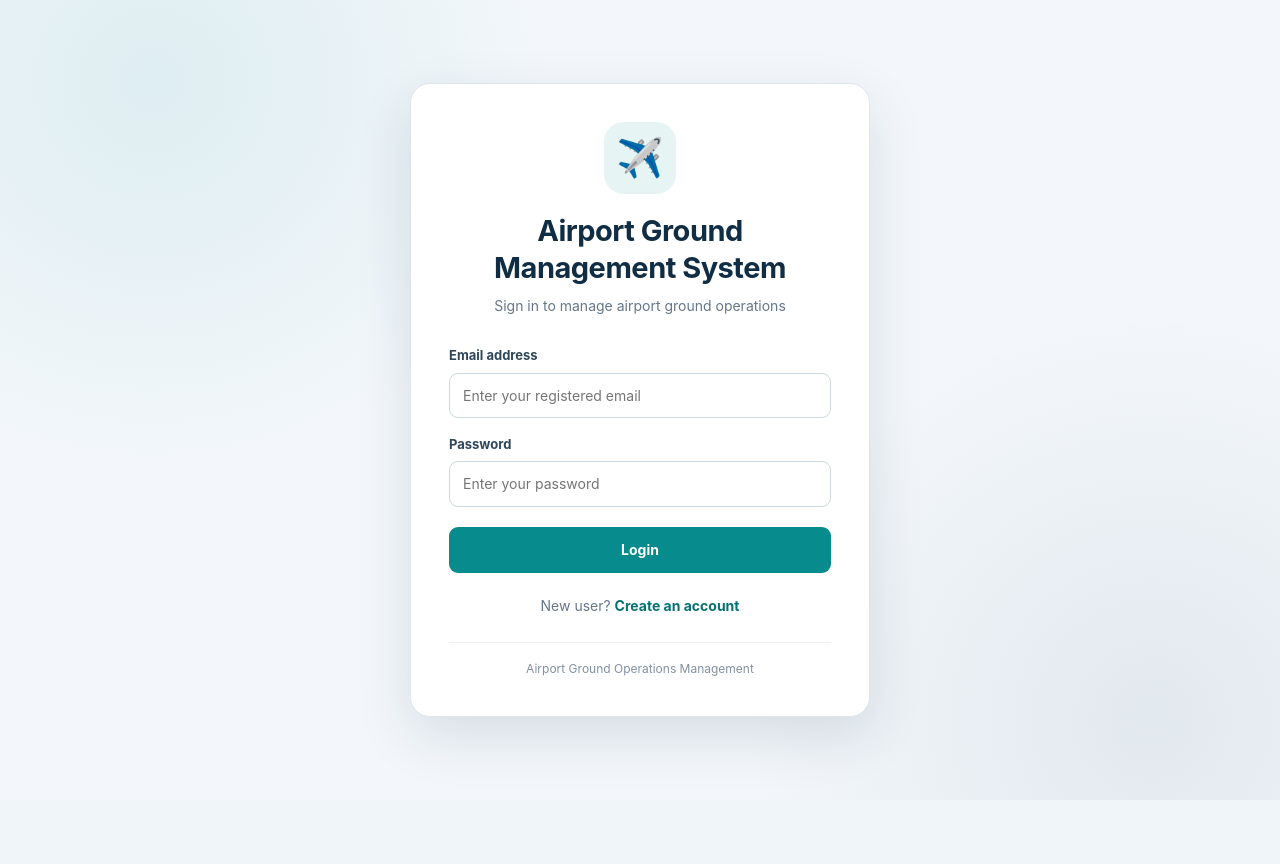
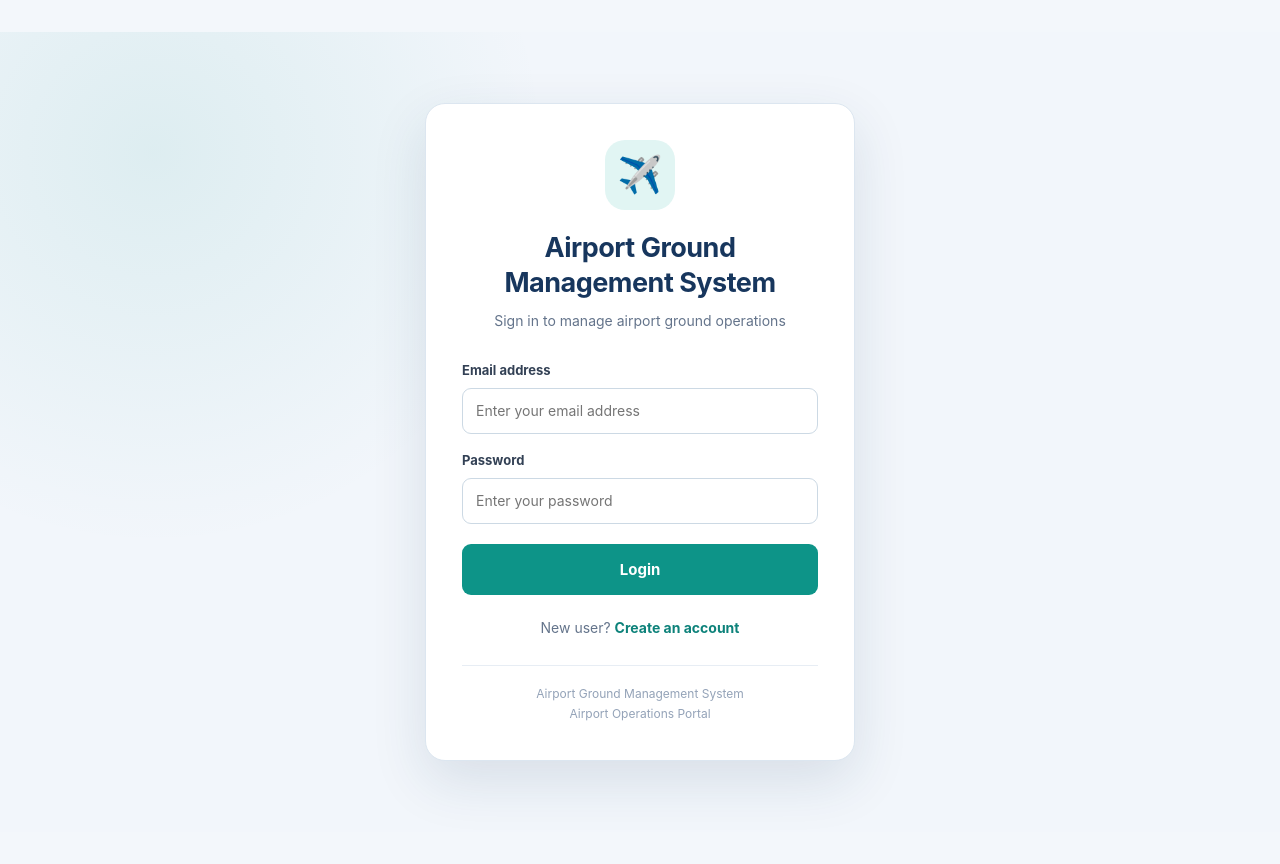
Before and after one commit to harshitabalpande/Airport-Ground-Management-System, a Flask app: page / in a window 1280 px wide. Before the commit the page ends 771 px from the top, so only its background shows below. Run offline with Flask 3, Linux system fonts and the light colour scheme.

Commit message:
Center and improve login page UI

```diff
--- a/templates/index.html
+++ b/templates/index.html
@@ -1,41 +1,252 @@
+
 <!DOCTYPE html>
 <html lang="en">
+
 <head>
     <meta charset="UTF-8">
     <meta name="viewport" content="width=device-width, initial-scale=1.0">
-    <title>Airport Ground Management System | Login</title>
-    <link rel="stylesheet" href="{{ url_for('static', filename='style.css') }}">
+
+    <title>Login | Airport Ground Management System</title>
+
+    <link rel="stylesheet"
+          href="{{ url_for('static', filename='style.css') }}">
+
+    <style>
+        /* Ensure the login card is centered on the full screen */
+        html,
+        body {
+            min-height: 100%;
+            margin: 0;
+        }
+
+        .auth-page {
+            min-height: 100vh;
+            width: 100%;
+            display: flex;
+            align-items: center;
+            justify-content: center;
+            padding: 32px 16px;
+            box-sizing: border-box;
+            background:
+                radial-gradient(circle at 12% 15%,
+                    rgba(13, 148, 136, 0.09), transparent 30%),
+                #f2f6fb;
+        }
+
+        .auth-card {
+            width: 100%;
+            max-width: 430px;
+            padding: 36px;
+            background: #ffffff;
+            border: 1px solid #dce6f0;
+            border-radius: 20px;
+            box-shadow: 0 20px 55px rgba(23, 54, 93, 0.12);
+        }
+
+        .auth-icon {
+            display: flex;
+            align-items: center;
+            justify-content: center;
+            width: 70px;
+            height: 70px;
+            margin: 0 auto 20px;
+            border-radius: 20px;
+            background: #e1f5f3;
+            font-size: 36px;
+        }
+
+        .auth-card h1 {
+            color: #17365d;
+            font-size: 27px;
+            line-height: 1.3;
+            text-align: center;
+            margin-bottom: 10px;
+        }
+
+        .auth-subtitle {
+            color: #64748b;
+            font-size: 14px;
+            line-height: 1.6;
+            text-align: center;
+            margin-bottom: 28px;
+        }
+
+        .auth-form {
+            display: flex;
+            flex-direction: column;
+        }
+
+        .auth-form label {
+            color: #334155;
+            font-size: 13px;
+            font-weight: 700;
+            margin-bottom: 8px;
+        }
+
+        .auth-form input {
+            width: 100%;
+            padding: 13px 14px;
+            margin-bottom: 19px;
+            border: 1px solid #cbd8e6;
+            border-radius: 9px;
+            background: #ffffff;
+            color: #1f2937;
+            font-size: 14px;
+            box-sizing: border-box;
+            outline: none;
+            transition: border-color 0.2s, box-shadow 0.2s;
+        }
+
+        .auth-form input:focus {
+            border-color: #0d9488;
+            box-shadow: 0 0 0 3px rgba(13, 148, 136, 0.12);
+        }
+
+        .auth-submit {
+            width: 100%;
+            padding: 14px 18px;
+            border: none;
+            border-radius: 9px;
+            background: #0d9488;
+            color: #ffffff;
+            font-size: 15px;
+            font-weight: 700;
+            cursor: pointer;
+            transition: background 0.2s, transform 0.2s;
+        }
+
+        .auth-submit:hover {
+            background: #0f766e;
+            transform: translateY(-1px);
+        }
+
+        .signup-link {
+            margin-top: 22px;
+            text-align: center;
+            color: #64748b;
+            font-size: 14px;
+        }
+
+        .signup-link a {
+            color: #0d827a;
+            text-decoration: none;
+            font-weight: 700;
+        }
+
+        .signup-link a:hover {
+            text-decoration: underline;
+        }
+
+        .auth-footer {
+            border-top: 1px solid #e7edf4;
+            margin-top: 26px;
+            padding-top: 18px;
+            color: #94a3b8;
+            font-size: 12px;
+            line-height: 1.7;
+            text-align: center;
+        }
+
+        .alert {
+            padding: 12px 14px;
+            border-radius: 9px;
+            margin-bottom: 20px;
+            font-size: 14px;
+            line-height: 1.5;
+        }
+
+        .alert-error {
+            background: #fef2f2;
+            border: 1px solid #fecaca;
+            color: #b91c1c;
+        }
+
+        @media (max-width: 480px) {
+            .auth-page {
+                padding: 20px 14px;
+            }
+
+            .auth-card {
+                padding: 28px 22px;
+                border-radius: 16px;
+            }
+
+            .auth-card h1 {
+                font-size: 24px;
+            }
+        }
+    </style>
 </head>
-<body class="auth-page">
-    <main class="auth-card">
-        <div class="auth-icon" aria-hidden="true">✈️</div>
-        <h1>Airport Ground Management System</h1>
-        <p class="auth-subtitle">Sign in to manage airport ground operations</p>
+
+<body>
+
+    <main class="auth-page">
+
+        <section class="auth-card">
+
+            <div class="auth-icon" aria-hidden="true">
+                ✈️
+            </div>
+
+            <h1>Airport Ground<br>Management System</h1>
+
+            <p class="auth-subtitle">
+                Sign in to manage airport ground operations
+            </p>
 
             {% if error %}
-            <div class="alert alert-error" role="alert">{{ error }}</div>
+                <div class="alert alert-error" role="alert">
+                    {{ error }}
+                </div>
             {% endif %}
 
-        <form action="{{ url_for('login') }}" method="POST" class="auth-form">
+            <form class="auth-form"
+                  method="POST"
+                  action="{{ url_for('login') }}">
+
                 <label for="email">Email address</label>
-            <input type="email" id="email" name="email"
-                   placeholder="Enter your registered email"
-                   autocomplete="username" required>
+
+                <input
+                    type="email"
+                    id="email"
+                    name="email"
+                    placeholder="Enter your email address"
+                    autocomplete="username"
+                    required
+                >
 
                 <label for="password">Password</label>
-            <input type="password" id="password" name="password"
+
+                <input
+                    type="password"
+                    id="password"
+                    name="password"
                     placeholder="Enter your password"
-                   autocomplete="current-password" required>
+                    autocomplete="current-password"
+                    required
+                >
 
-            <button type="submit" class="auth-submit">Login</button>
+                <button type="submit" class="auth-submit">
+                    Login
+                </button>
+
             </form>
 
-        <div class="signup-link">
+            <p class="signup-link">
                 New user?
-            <a href="{{ url_for('signup') }}">Create an account</a>
-        </div>
+                <a href="{{ url_for('signup') }}">
+                    Create an account
+                </a>
+            </p>
 
-        <p class="auth-footer">Airport Ground Operations Management</p>
+            <footer class="auth-footer">
+                <p>Airport Ground Management System</p>
+                <p>Airport Operations Portal</p>
+            </footer>
+
+        </section>
+
     </main>
+
 </body>
 </html>
```
Lines whose indentation alone changed are shown as unchanged.
